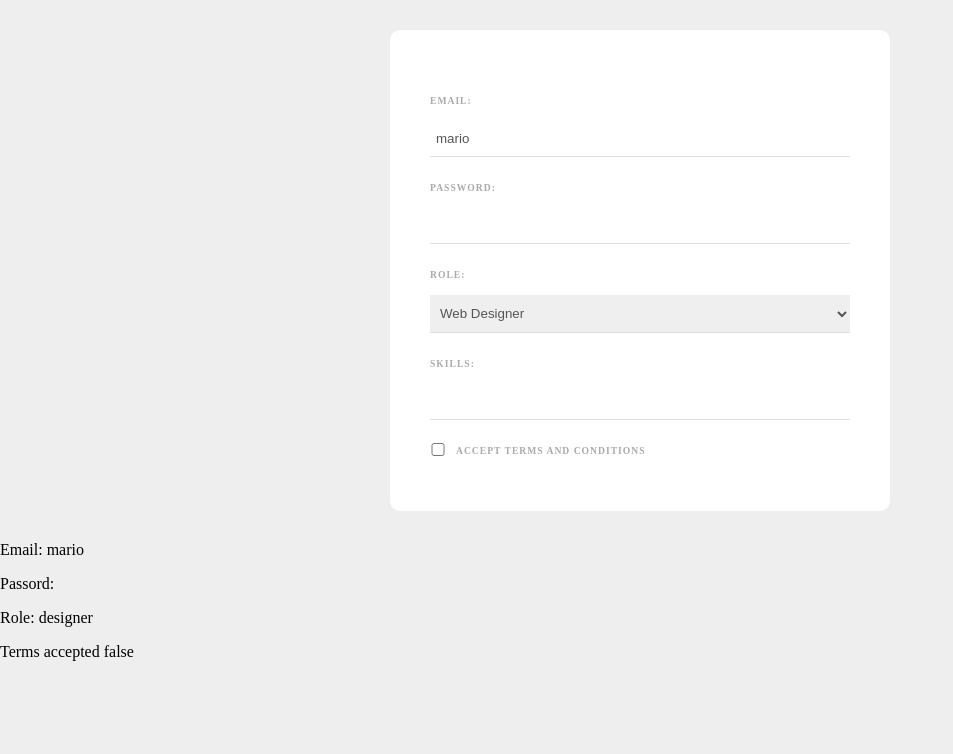
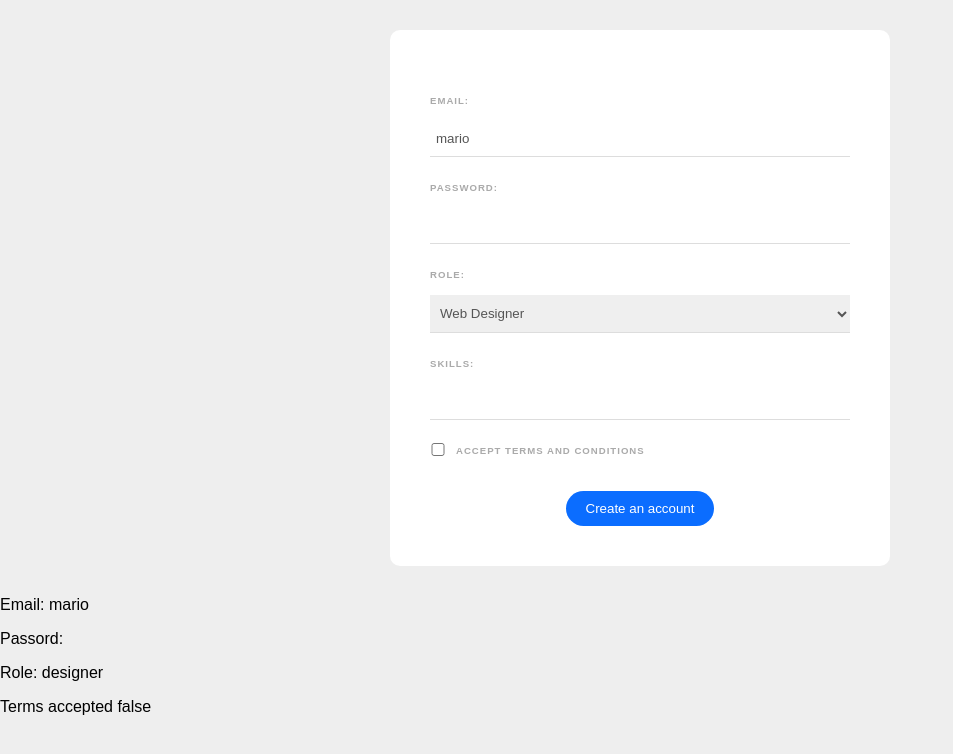
Before and after one commit to PedroPiveta/vueForms, a Vue app: page / in a window 1280 px wide. Shown: the top 754 px of the page, without its empty margins (0-953 px from the left). Built offline with nearby package versions, Linux system fonts and the light colour scheme.

Commit message:
submit handle

```diff
--- a/src/App.vue
+++ b/src/App.vue
@@ -15,5 +15,6 @@
 body{
   margin: 0;
   background-color: #eee;
+  font-family: Arial, Helvetica, sans-serif;
 }
 </style>
--- a/src/components/signupForm.vue
+++ b/src/components/signupForm.vue
@@ -7,7 +7,8 @@
             role: 'designer',
             terms: false,
             tempSkill: '',
-            skills: []
+            skills: [],
+            passwordError: ''
             // names: []
         }
     },
@@ -24,18 +25,32 @@
             this.skills = this.skills.filter((item) => {
                 return skill !== item
             })
+        },
+        handleSubmit(){
+            //validate password
+            this.passwordError = this.password.length > 5 ?
+            '' : 'Password must be at least 6 characters long'
+
+            if(!this.passwordError){
+                console.log('email', this.email)
+                console.log('password', this.password)
+                console.log('role', this.role)
+                console.log('skills', this.skills)
+                console.log('terms accepted', this.terms)
+            }
         }
     }
 }
 </script>
 
 <template>
-    <form>
+    <form @submit.prevent="handleSubmit">
         <label>Email:</label>
         <input type="email" required v-model="email">
 
         <label>Password:</label>
         <input type="password" required v-model="password">
+        <div v-if="passwordError" class="error">{{ passwordError }}</div>
 
         <label>Role:</label>
         <select v-model="role">
@@ -52,6 +67,10 @@
         <div class="terms">
             <input type="checkbox" v-model="terms" required>
             <label>Accept terms and conditions</label>
+        </div>
+
+        <div class="submit">
+            <button>Create an account</button>
         </div>
 
         <!-- <div>
@@ -119,4 +138,22 @@
         color: #777;
         cursor: pointer;
     }
+    button{
+        background: #0b6dff;
+        border: 0;
+        padding: 10px 20px;
+        margin-top: 20px;
+        color: white;
+        border-radius: 20px;
+        cursor: pointer;
+    }
+    .submit{
+        text-align: center;
+    }
+    .error{
+        color: #ff0062;
+        margin-top: 10px;
+        font-size: 0.8em;
+        font-weight: bold;
+    }
 </style>
```
